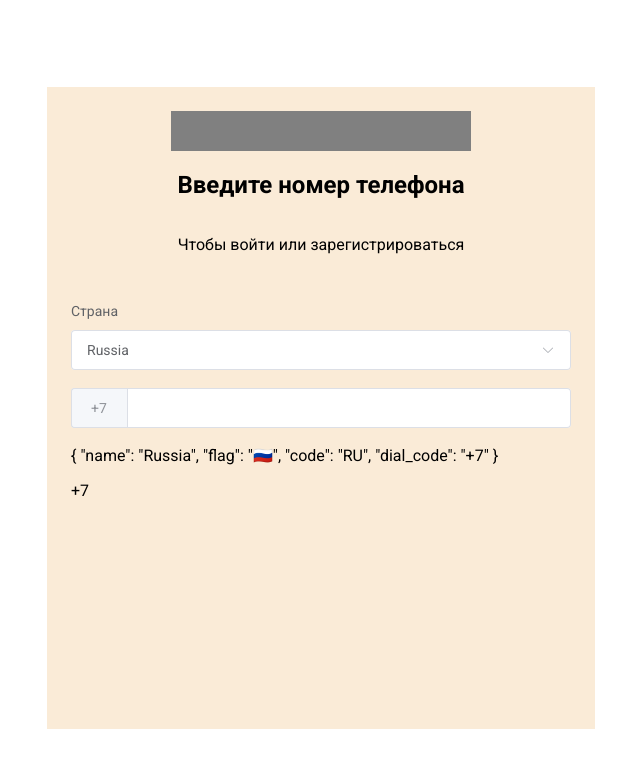
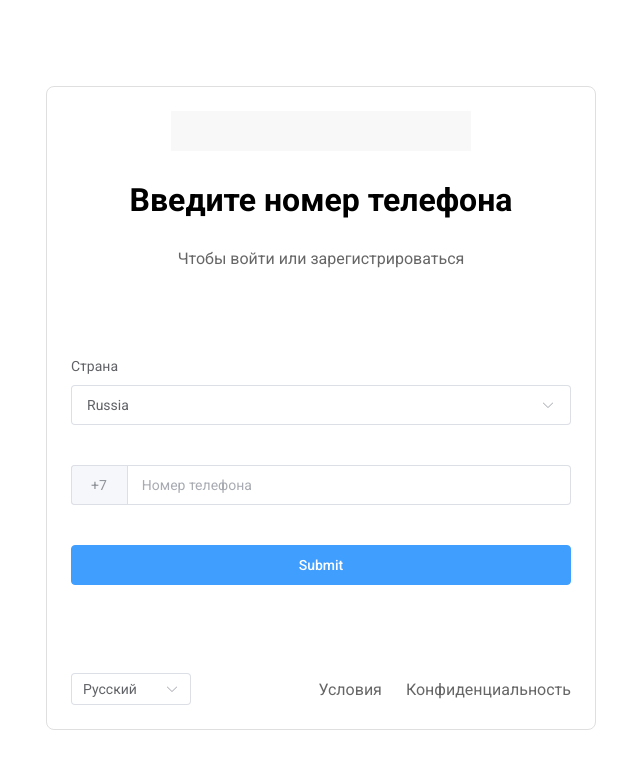
Before and after one commit to Inoooooor/test-tel-verification, a Vue app: page / in a window 1280 px wide. Shown: the top 768 px of the page, without its empty margins (327-967 px from the left). Built offline with nearby package versions, Linux system fonts and the light colour scheme.

Commit message:
Валидация и верстка

```diff
--- a/package.json
+++ b/package.json
@@ -13,6 +13,7 @@
     "format": "prettier --write src/"
   },
   "dependencies": {
+    "axios": "^1.7.7",
     "element-plus": "^2.8.5",
     "vue": "^3.5.12",
     "vue-i18n": "^10.0.4"
--- a/src/App.vue
+++ b/src/App.vue
@@ -1,19 +1,72 @@
 <script setup lang="ts">
-import { ref, computed } from 'vue'
+import type { FormInstance, FormRules } from 'element-plus'
+import axios from 'axios'
+import { ref, computed, reactive } from 'vue'
 import rawCountries from '../src/content/intelNumbers'
 
-const currentCountry = ref({
-  name: 'Russia',
-  flag: '🇷🇺',
-  code: 'RU',
-  dial_code: '+7',
+const ruleFormRef = ref<FormInstance>()
+
+const ruleForm = reactive({
+  country: {
+    name: 'Russia',
+    flag: '🇷🇺',
+    code: 'RU',
+    dial_code: '+7',
+  },
+  phoneNumber: '',
 })
-const countries = ref(rawCountries)
-const phoneNumber = ref('')
+
+const languages = [
+  {
+    value: 'ru',
+    label: 'Русский',
+  },
+  {
+    value: 'en',
+    label: 'Английский',
+  },
+]
+
+const currentLanguage = ref('ru')
+
+function isCustomError(error: unknown): error is { status?: number } {
+  return typeof error === 'object' && error !== null && 'status' in error
+}
+
+const validatePhoneNumber = async (rule: any, value: any, callback: any) => {
+  if (!value) {
+    callback(new Error('Введите номер телефона'))
+  }
+
+  try {
+    await axios.get(
+      `https://api.kod.mobi/api/v1/message/create?phone=${computedPhoneNumber.value}`,
+      { headers: { 'x-api-key': import.meta.env.VITE_API_KEY } },
+    )
+    callback()
+  } catch (error: unknown) {
+    if (isCustomError(error) && error.status === 400) {
+      callback(new Error('Введите корректный номер телефона'))
+    }
+  }
+}
+
+const rules = reactive<FormRules<typeof ruleForm>>({
+  phoneNumber: [{ asyncValidator: validatePhoneNumber, trigger: 'blur' }],
+})
 
 const computedPhoneNumber = computed(
-  () => currentCountry.value.dial_code + phoneNumber.value,
+  () => ruleForm.country.dial_code + ruleForm.phoneNumber,
 )
+
+const submitForm = async (formEl: FormInstance | undefined) => {
+  if (!formEl) return
+  formEl.validate(valid => {
+    if (!valid) {
+      return
+    }
+  })
+}
 </script>
 
 <template>
@@ -22,39 +75,85 @@ const computedPhoneNumber = computed(
       <div class="form-container__header">
         <div class="form-container__header__logo"></div>
         <h2 class="form-container__header__caption">Введите номер телефона</h2>
-        <p class="form-container__header__description">
+        <p class="form-container__header__description text-grey">
           Чтобы войти или зарегистрироваться
         </p>
       </div>
-      <el-form>
-        <el-form-item label-position="top" label="Страна">
+      <el-form
+        ref="ruleFormRef"
+        :model="ruleForm"
+        :rules="rules"
+        class="form-container__form"
+      >
+        <el-form-item
+          class="mb-40px"
+          label-position="top"
+          label="Страна"
+          prop="country"
+        >
           <el-select
             filterable
             placeholder="Выберите страну"
-            v-model="currentCountry"
+            v-model="ruleForm.country"
             value-key="name"
             size="large"
             no-match-text="Ничего не найдено"
           >
             <el-option
-              v-for="country in countries"
+              v-for="country in rawCountries"
               :key="country.code"
               :label="country.name"
               :value="country"
             >
-              <span style="float: left">{{ country.name }}</span>
+              <span style="float: left"
+                >{{ country.name }} ({{ country.code }})</span
+              >
               <span style="float: right">{{ country.dial_code }}</span>
             </el-option>
           </el-select>
         </el-form-item>
-        <el-form-item>
-          <el-input type="text" v-model="phoneNumber" size="large">
-            <template #prepend>{{ currentCountry.dial_code }}</template>
+        <el-form-item class="mb-40px" prop="phoneNumber">
+          <el-input
+            placeholder="Номер телефона"
+            type="text"
+            v-model="ruleForm.phoneNumber"
+            size="large"
+          >
+            <template #prepend>{{ ruleForm.country.dial_code }}</template>
           </el-input>
         </el-form-item>
-        <p>{{ currentCountry }}</p>
-        <p>{{ computedPhoneNumber }}</p>
+        <el-form-item>
+          <el-button
+            class="w-100 text-black"
+            size="large"
+            type="primary"
+            @click="submitForm(ruleFormRef)"
+          >
+            Submit
+          </el-button>
+        </el-form-item>
+        <!--
+        <p>{{ ruleForm.country }}</p>
+        <p>{{ computedPhoneNumber }}</p> -->
       </el-form>
+      <div class="form-container__footer text-grey">
+        <el-select
+          v-model="currentLanguage"
+          value-key="value"
+          style="width: 120px"
+        >
+          <el-option
+            v-for="language in languages"
+            :key="language.value"
+            :value="language.value"
+            :label="language.label"
+          ></el-option>
+        </el-select>
+        <div>
+          <span class="mr-24px cursor-pointer">Условия</span>
+          <span class="cursor-pointer">Конфиденциальность</span>
+        </div>
+      </div>
     </div>
   </main>
 </template>
@@ -71,8 +170,13 @@ const computedPhoneNumber = computed(
 .form-container {
   width: 500px;
   height: 594px;
-  background-color: antiquewhite;
   padding: 24px;
+  border: 1px rgba(223, 223, 223, 1) solid;
+  border-radius: 8px;
+  display: flex;
+  flex-direction: column;
+  justify-content: space-between;
+  align-items: center;
 }
 
 .form-container__header {
@@ -80,16 +184,52 @@ const computedPhoneNumber = computed(
   flex-direction: column;
   justify-content: center;
   align-items: center;
-  margin-bottom: 30px;
+}
+
+.form-container__header__caption {
+  font-size: 32px;
+  margin: 0 0 14px 0;
 }
 
 .form-container__header__logo {
   width: 300px;
   height: 40px;
-  background-color: gray;
+  background-color: rgba(248, 248, 248, 1);
+  margin-bottom: 30px;
 }
 
 .form-item-heigth {
   height: 54px;
 }
+
+.mb-40px {
+  margin-bottom: 40px;
+}
+
+.mr-24px {
+  margin-right: 24px;
+}
+
+.w-100 {
+  width: 100%;
+}
+
+.form-container__footer {
+  display: flex;
+  justify-content: space-between;
+  align-items: center;
+  width: 100%;
+}
+
+.text-grey {
+  color: rgba(102, 102, 102, 1);
+}
+
+.cursor-pointer {
+  cursor: pointer;
+}
+
+.form-container__form {
+  width: 100%;
+}
 </style>
```
Also changed, not shown: 2 other files (tests, documents, lock files or other folders).
